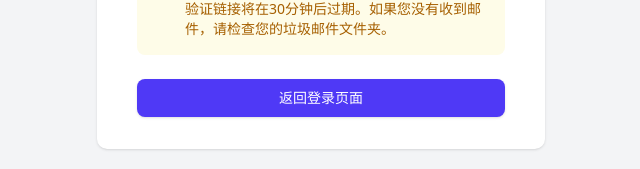
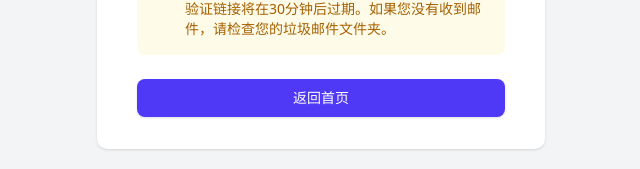
Before and after one commit to vaebe/blog, a Next.js app: page /auth/verify-request in a window 1280 px wide. Shown: the part 448-617 px from the top of the page, without its empty margins (319-959 px from the left). Built offline with nearby package versions, Linux system fonts and the light colour scheme.

Commit message:
fix: next-authverify-request 页面返回路径错误

```diff
--- a/app/(base)/home/GithubProject.tsx
+++ b/app/(base)/home/GithubProject.tsx
@@ -75,9 +75,9 @@ export function GithubProject() {
   useEffect(() => {
     const loadData = async () => {
       try {
-        const res = await fetch('/api/proxy/github/pinnedRepos',{
-              next: { revalidate: TimeInSeconds.oneHour }
-            }).then((res) => res.json())
+        const res = await fetch('/api/proxy/github/pinnedRepos', {
+          next: { revalidate: TimeInSeconds.oneHour }
+        }).then((res) => res.json())
 
         if (res.code === 0) {
           setRepos(res.data)
--- a/app/auth/verify-request/page.tsx
+++ b/app/auth/verify-request/page.tsx
@@ -36,10 +36,10 @@ export default function EmailVerificationSent() {
           </div>
           <div className="mt-6">
             <Link
-              href="/login"
+              href="/"
               className="w-full flex justify-center py-2 px-4 border border-transparent rounded-md shadow-sm text-sm font-medium text-white bg-indigo-600 hover:bg-indigo-700 focus:outline-none focus:ring-2 focus:ring-offset-2 focus:ring-indigo-500"
             >
-              返回登录页面
+              返回首页
             </Link>
           </div>
         </div>
```
